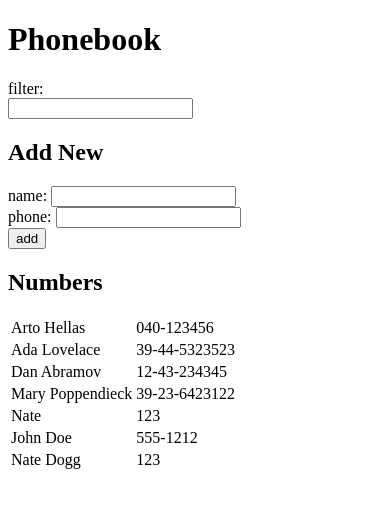
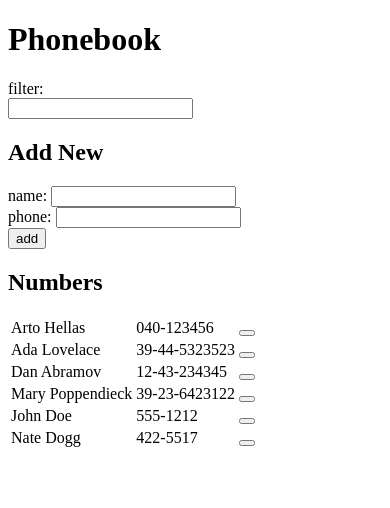
Before and after one commit to GrossNate/fullstack-open, a React (Vite) app in the folder part2/phonebook/: page / in a window 390 px wide. Shown: the top 508 px of the page. Built offline with nearby package versions, Linux system fonts and the light colour scheme; data requests are answered from the project's data file.

Commit message:
phonebook step 9

```diff
--- a/part2/phonebook/db.json
+++ b/part2/phonebook/db.json
@@ -21,19 +21,14 @@
       "id": "4"
     },
     {
-      "id": "da2e",
-      "name": "Nate",
-      "number": "123"
-    },
-    {
       "id": "6037",
       "name": "John Doe",
       "number": "555-1212"
     },
     {
-      "id": "190d",
+      "id": "28bf",
       "name": "Nate Dogg",
-      "number": "123"
+      "number": "422-5517"
     }
   ]
 }
--- a/part2/phonebook/src/App.tsx
+++ b/part2/phonebook/src/App.tsx
@@ -1,32 +1,43 @@
-import { v4 as uuidv4 } from 'uuid';
 import { useState, useEffect } from 'react';
-import axios from 'axios';
-
-interface Person {
-  name: string,
-  number: string,
-  id: string
-}
+import Persons from './services/Persons';
+import type { Person } from "./types/types"
 
 const handleInputChange = (controller: React.Dispatch<React.SetStateAction<string>>) => {
   return (event: React.ChangeEvent<HTMLInputElement>) => { controller(event.target.value) };
 }
 
-const DisplayNumbers = ({ persons, searchTerm }: { persons: Person[], searchTerm: string }) => {
+const handleDelete = (id: string, persons: Person[], setPersons: (persons: Person[]) => void) => {
+  return () => {
+    Persons.deletePerson(id).then(response => {
+      setPersons(persons.filter(person => person.id !== response.id))
+    });
+  };
+}
+
+const DeleteButtonWidget = ({ id, persons, setPersons }: { id: string, persons: Person[], setPersons: (persons: Person[]) => void }) => {
+  return (
+    <button onClick={handleDelete(id, persons, setPersons)} />
+  )
+}
+
+const DisplayNumbers = ({ persons, setPersons, searchTerm }: { persons: Person[], setPersons: (persons: Person[]) => void, searchTerm: string }) => {
   const filterFunc = (person: Person): boolean =>
     searchTerm === '' || RegExp(searchTerm, "i").test(person.name);
 
   return (
     <table>
       <tbody>
-        {persons.filter(filterFunc).map(({ name, number: number }) => {
+        {persons.filter(filterFunc).map(({ name, number, id }) => {
           return (
-            <tr key={name}>
+            <tr key={id}>
               <td>
                 {name}
               </td>
               <td>
                 {number}
+              </td>
+              <td>
+                <DeleteButtonWidget id={id} persons={persons} setPersons={setPersons} />
               </td>
             </tr>
           )
@@ -47,10 +58,10 @@ const AddNumberForm = ({ persons, setPersons }: { persons: Person[], setPersons:
       alert(`${newName} is already added to phonebook`);
     } else {
       const newPerson: Omit<Person, "id"> = { name: newName, number: newPhone };
-      axios
-        .post("http://localhost:3001/persons", newPerson)
-        .then(response => {
-          setPersons(persons.concat(response.data));
+      Persons
+        .create(newPerson)
+        .then(person => {
+          setPersons(persons.concat(person));
           event.target.reset();
           setNewName("");
           setNewPhone("");
@@ -86,13 +97,11 @@ const App = () => {
   const [persons, setPersons] = useState([] as Person[]);
   const [searchTerm, setSearchTerm] = useState("");
 
-  useEffect(() => {
-    axios
-      .get("http://localhost:3001/persons")
-      .then(response => {
-        setPersons(response.data);
-      })
-  }, []);
+  useEffect(
+    () => {
+      Persons.getAll().then(response => setPersons(response))
+    },
+    []);
 
   return (
     <div>
@@ -101,7 +110,7 @@ const App = () => {
       <h2>Add New</h2>
       <AddNumberForm persons={persons} setPersons={setPersons} />
       <h2>Numbers</h2>
-      <DisplayNumbers persons={persons} searchTerm={searchTerm} />
+      <DisplayNumbers persons={persons} setPersons={setPersons} searchTerm={searchTerm} />
     </div>
   );
 };
--- /dev/null
+++ b/part2/phonebook/src/services/Persons.tsx
@@ -0,0 +1,24 @@
+import axios from 'axios';
+import type {Person} from "./types/types"
+
+const baseUrl = 'http://localhost:3001/persons';
+
+const Persons = {
+  getAll: () => {
+    return axios
+      .get(baseUrl)
+      .then(response => response.data);
+  },
+  create: (newPerson: Omit<Person, "id">) => {
+    return axios
+      .post(baseUrl, newPerson)
+      .then(response => response.data);
+  },
+  deletePerson: (id: string) => {
+    return axios
+      .delete(`${baseUrl}/${id}`)
+      .then(response => response.data)
+  }
+};
+
+export default Persons;
--- /dev/null
+++ b/part2/phonebook/src/types/types.tsx
@@ -0,0 +1,8 @@
+
+interface Person {
+  name: string,
+  number: string,
+  id: string
+}
+
+export type {Person}
```
